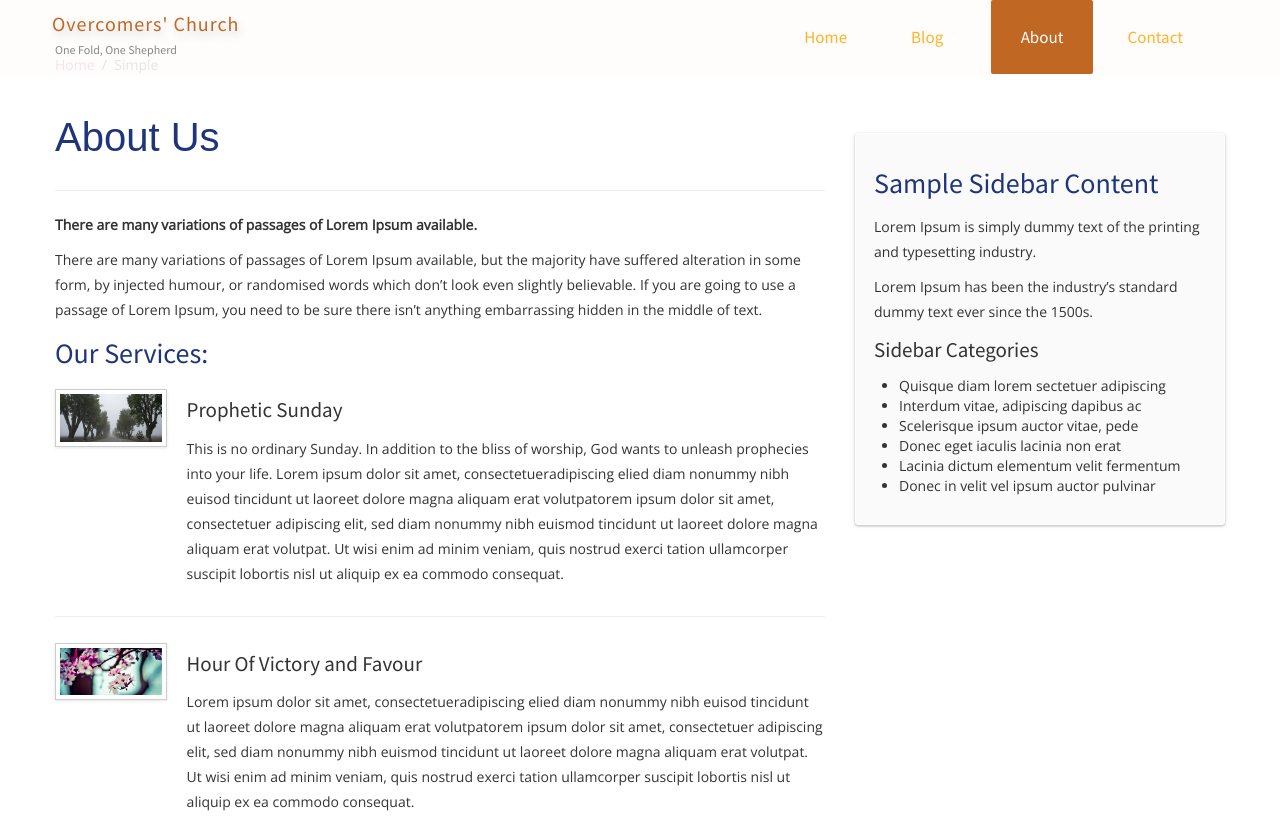
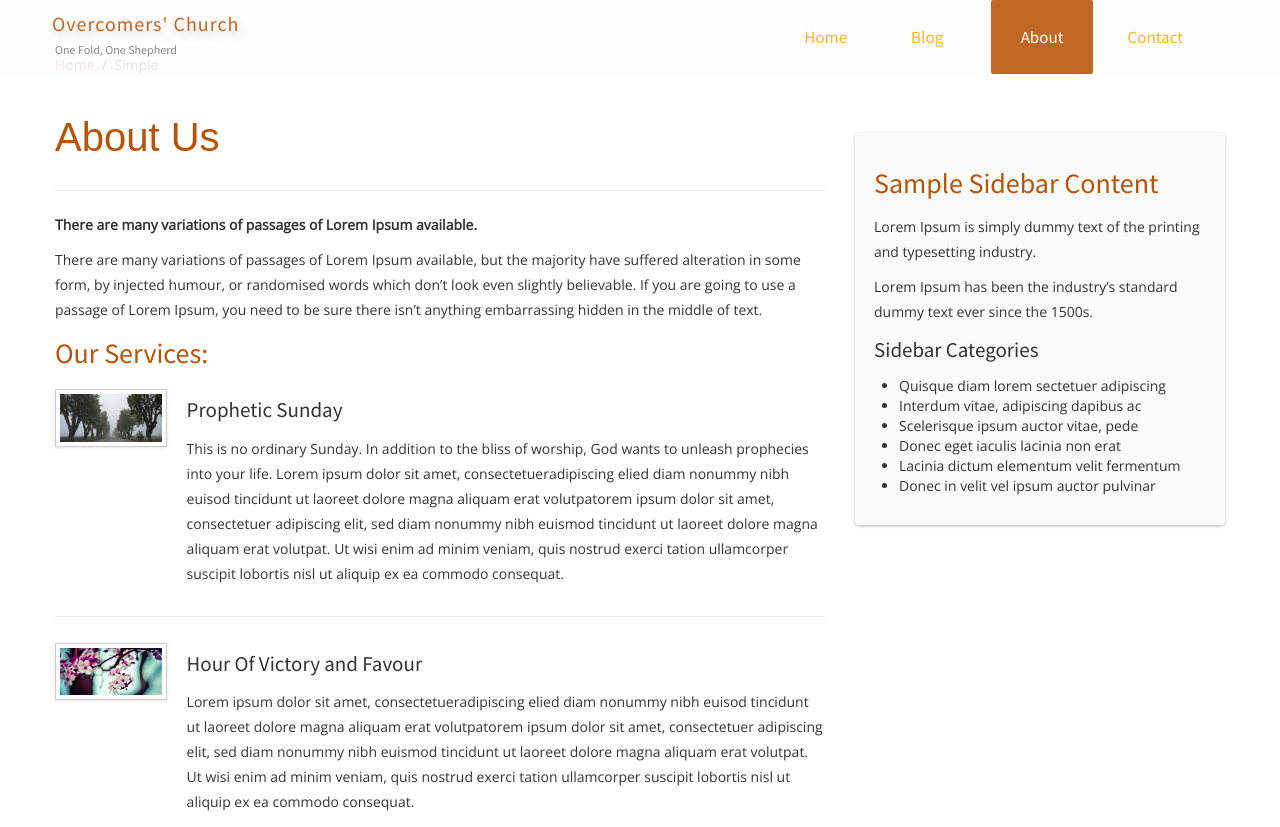
Before and after one commit to Okingiboy/ekc-website, a plain HTML site: page about.html in a window 1280 px wide. Shown: the top 827 px of the page. Drawn offline with nearby package versions, Linux system fonts and the light colour scheme; a web font is replaced by a local one.

Commit message:
updated files

```diff
--- a/styles/custom.css
+++ b/styles/custom.css
@@ -26,11 +26,11 @@ h3, h4, h5, h6 {line-height:1.5 !important}
 }
 
 .leadh1{
-	font-family:sans-serif;font-size:40px;color:#1e347b;
+	font-family:sans-serif;font-size:40px;color:#B85305;
 }
 
 .lead h2 {
-    font-size:33px;line-height:45px;color:#1e347b;font-family:Constantia, "Lucida Bright", "DejaVu Serif", Georgia, serif;
+    font-size:33px;line-height:45px;color:#B85305;font-family:Constantia, "Lucida Bright", "DejaVu Serif", Georgia, serif;
 }
 
 .lead h3 {
@@ -41,7 +41,7 @@ h3, h4, h5, h6 {line-height:1.5 !important}
     font-size:inherit !important;
 }
 
-.row-fluid h3 {color:#1e347b;}
+.row-fluid h3 {color:#B85305;}
 
 /* Contact */
 
```
Also changed, not shown: credits.txt (added), documentation.txt (added).
